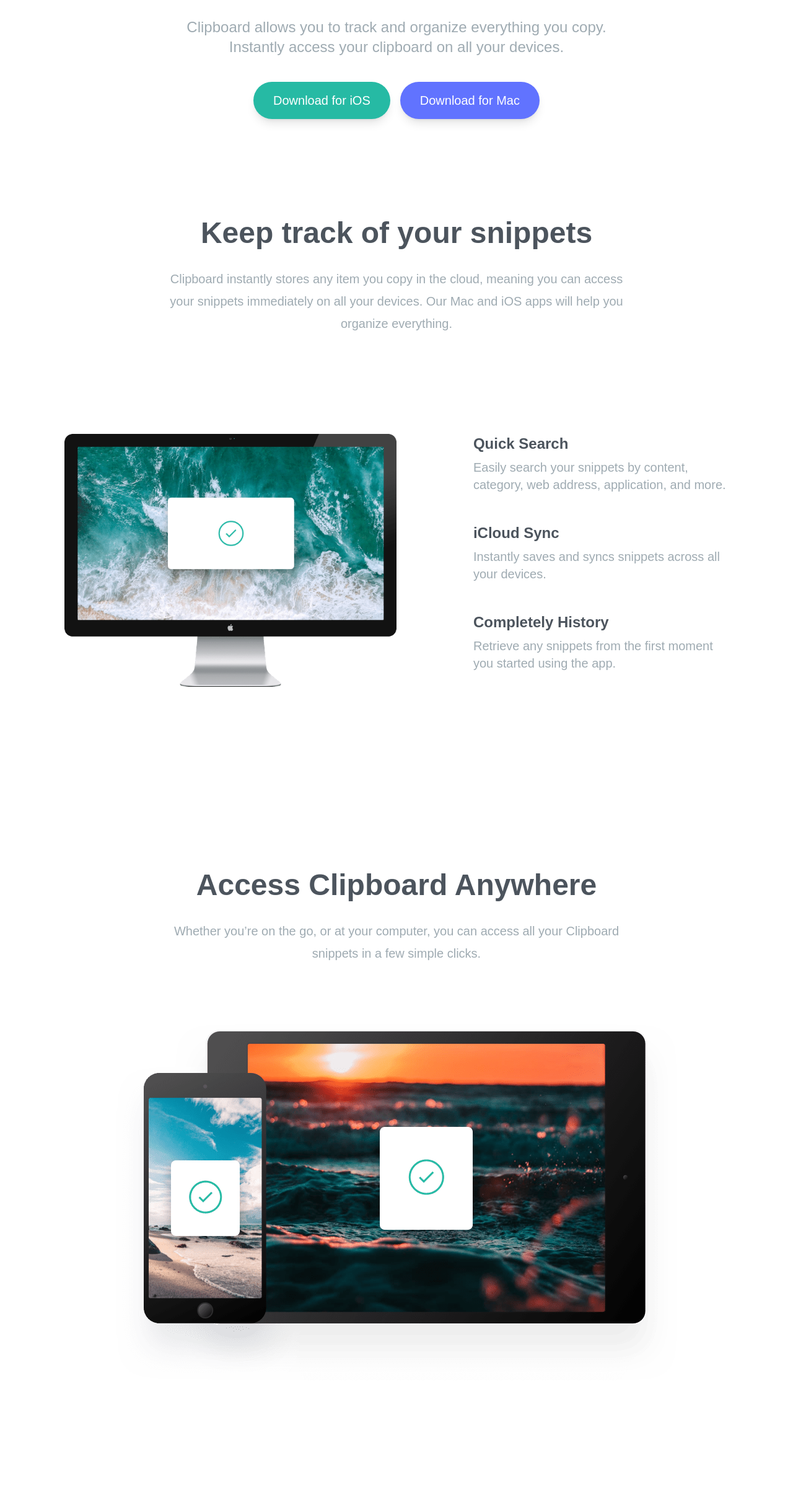
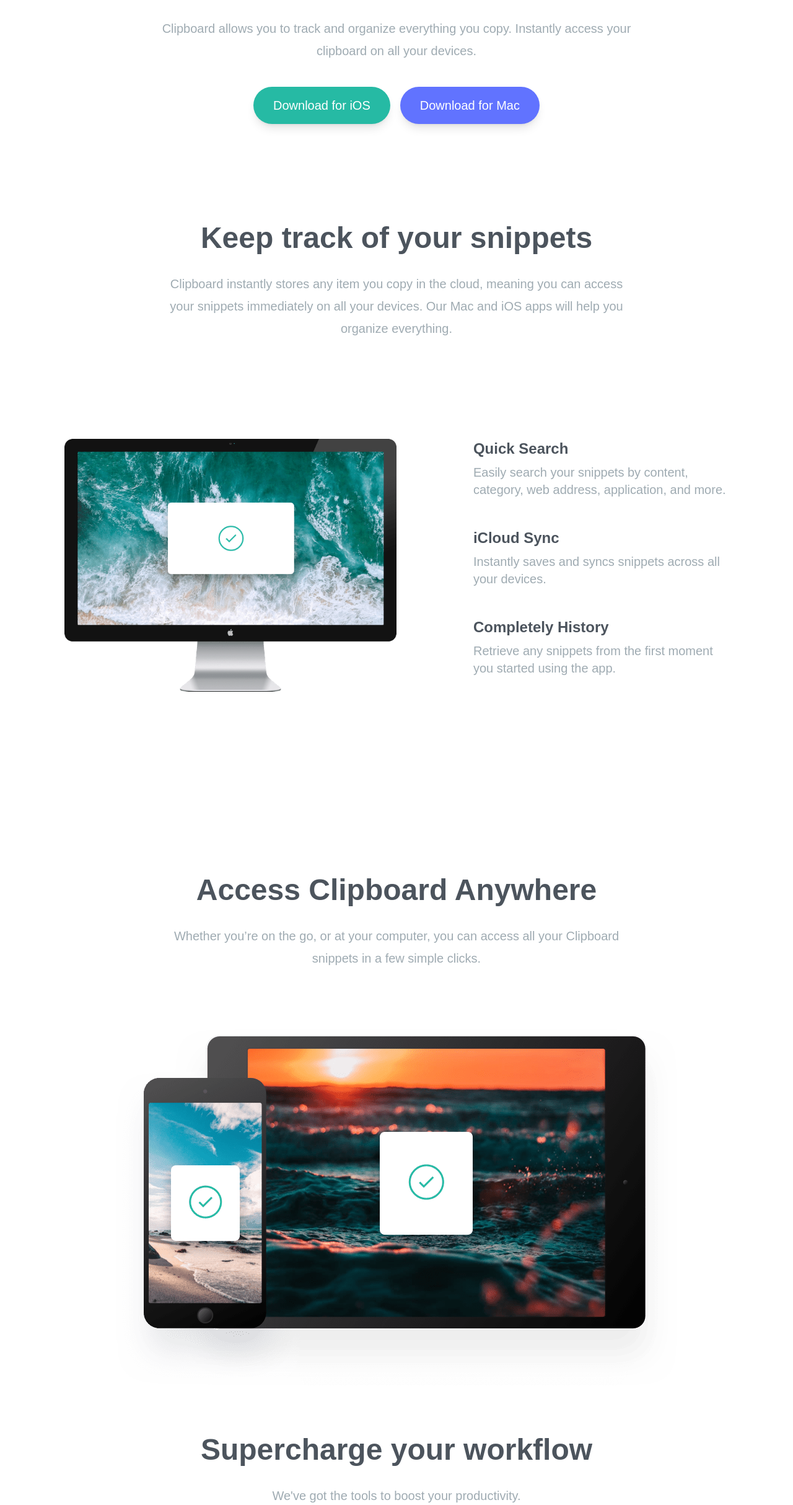
Before and after one commit to CarlCaraan/tailwind-project-01-clipboard, a plain HTML site: page src/index.html in a window 1280 px wide. Shown: the part 369-2797 px from the top of the page at 62% size. Before the commit the page ends 2676 px from the top, so only its background shows below. Drawn offline with nearby package versions, Linux system fonts and the light colour scheme; files that its build step writes are made by us from their sources; a web font is replaced by a local one.

Commit message:
11/25/22

```diff
--- a/src/assets/css/input.css
+++ b/src/assets/css/input.css
@@ -11,6 +11,10 @@
 .section-container {
   @apply max-w-6xl mx-auto text-center px-10;
 }
+.section-subheading {
+  @apply max-w-3xl mx-auto text-xl leading-9 text-center text-grayishBlue;
+}
+
 .button-container {
   @apply flex flex-col justify-center w-full space-y-6 text-xl text-white md:flex-row md:space-y-0 md:space-x-4;
 }
--- a/src/index.html
+++ b/src/index.html
@@ -33,7 +33,7 @@
             <h3>
                 A history of everything you copy
             </h3>
-            <p class="max-w-3xl mx-auto mb-10 text-2xl text-grayishBlue">
+            <p class="section-subheading mb-10">
                 Clipboard allows you to track and organize everything you copy.
                 Instantly access your clipboard on all your devices.
             </p>
@@ -55,7 +55,7 @@
             <h3>
                 Keep track of your snippets
             </h3>
-            <p class="max-w-3xl mx-auto mb-24 text-xl leading-9 text-center text-grayishBlue">
+            <p class="section-subheading mb-24">
                 Clipboard instantly stores any item you copy in the cloud, meaning you
                 can access your snippets immediately on all your devices. Our Mac and
                 iOS apps will help you organize everything.
@@ -113,7 +113,7 @@
     <section id="access">
         <div class="section-container my-20">
             <h3>Access Clipboard Anywhere</h3>
-            <p class="max-w-3xl mx-auto mb-24 text-xl leading-9 text-center text-grayishBlue">
+            <p class="section-subheading mb-24">
                 Whether you’re on the go, or at your computer, you can access all your
                 Clipboard snippets in a few simple clicks.
             </p>
@@ -121,6 +121,17 @@
         </div>
     </section>
     <!-- End Access Anywhere Section -->
+
+    <!-- Start Supercharge Section -->
+    <section id="supercharge">
+        <div class="section-container my-20">
+            <h3>Supercharge your workflow</h3>
+            <p class="section-subheading mb-16">
+                We've got the tools to boost your productivity.
+            </p>
+        </div>
+    </section>
+    <!-- End Supercharge Section -->
 </body>
 
 </html>
```
